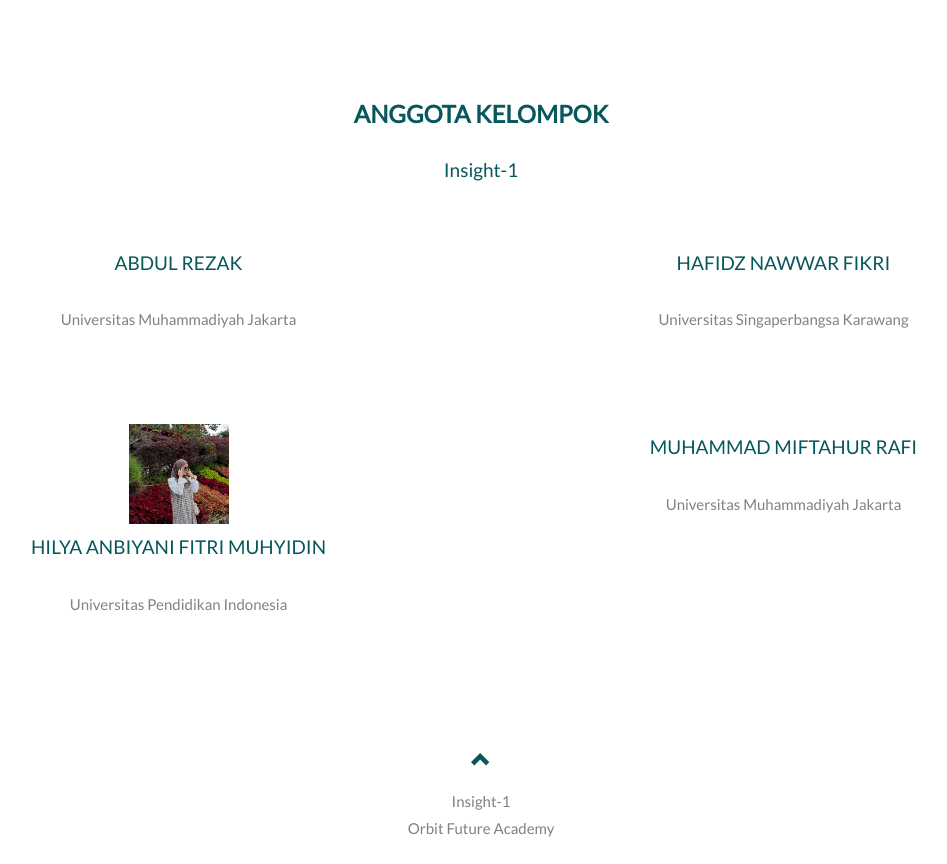
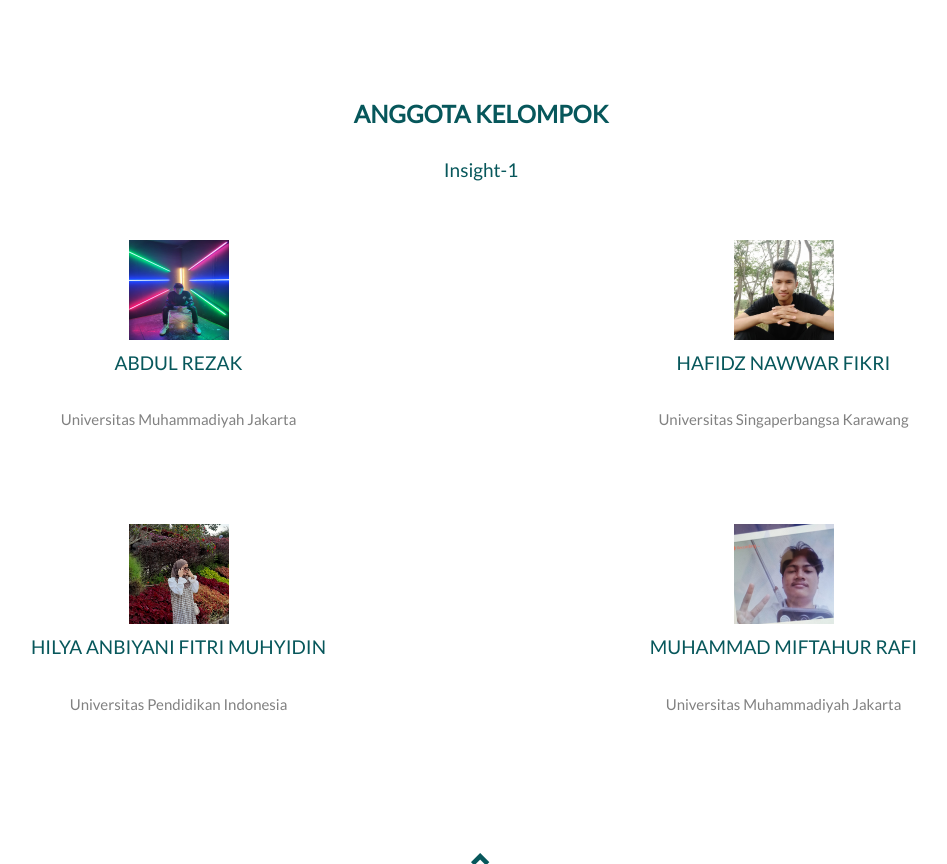
Before and after one commit to hilya09/deployment-ds, a Flask app: page / in a window 1280 px wide. Shown: the part 2015-2879 px from the top of the page, without its empty margins (159-1106 px from the left). Before the commit the page ends 2852 px from the top, so only its background shows below. Run offline with Flask 3, Linux system fonts and the light colour scheme; parts of the project's set-up code (start-up, migrations or seed data) failed here and were passed over.

Commit message:
add image anggota kelompok

```diff
--- a/templates/index.html
+++ b/templates/index.html
@@ -176,10 +176,12 @@
 		<br>
 		<div class="row slideanim">
 			<div class="col-sm-6">
+				<img src={{ url_for('static', filename='/images/rezak.jpg') }}  width="100" height="100">
 				<h4>ABDUL REZAK</h4>
 				<p>Universitas Muhammadiyah Jakarta</p>
 			</div>
 			<div class="col-sm-6">
+				<img src={{ url_for('static', filename='/images/hafidz.jpg') }}  width="100" height="100">
 				<h4>HAFIDZ NAWWAR FIKRI</h4>
 				<p>Universitas Singaperbangsa Karawang</p>
 			</div>
@@ -192,6 +194,7 @@
 				<p>Universitas Pendidikan Indonesia</p>
 			</div>
 			<div class="col-sm-6">
+				<img src={{ url_for('static', filename='/images/rafi.jpg') }}  width="100" height="100">
 				<h4>MUHAMMAD MIFTAHUR RAFI</h4>
 				<p>Universitas Muhammadiyah Jakarta</p>
 			</div>
```
